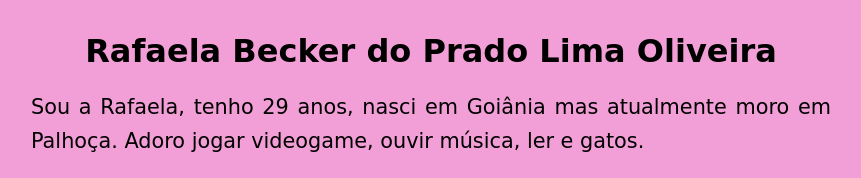
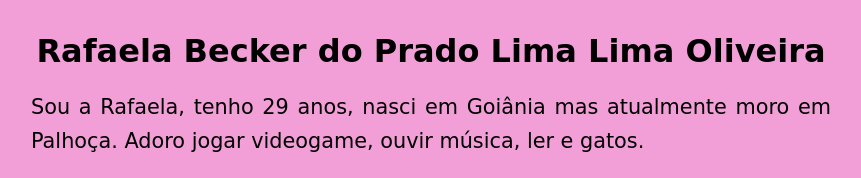
Before and after one commit to RafaelaBecker/index.html, a plain HTML site: page index.html in a window 1280 px wide. Shown: the top 178 px of the page, without its empty margins (209-1070 px from the left). Drawn offline with Linux system fonts and the light colour scheme.

Commit message:
Update index.html

```diff
--- a/index.html
+++ b/index.html
@@ -8,7 +8,7 @@
   <link rel="stylesheet" href="styles.css" />
 </head>
 <body>
-  <h1>Rafaela Becker do Prado Lima Oliveira</h1>
+  <h1>Rafaela Becker do Prado Lima Lima Oliveira</h1>
 
   <p>
     Sou a Rafaela, tenho 29 anos, nasci em Goiânia mas atualmente moro em
```
